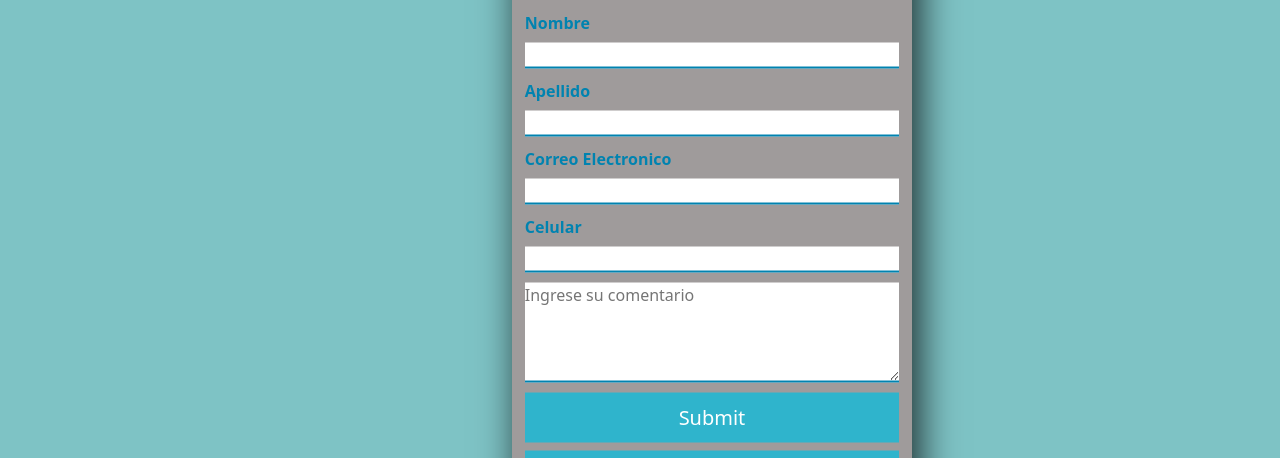
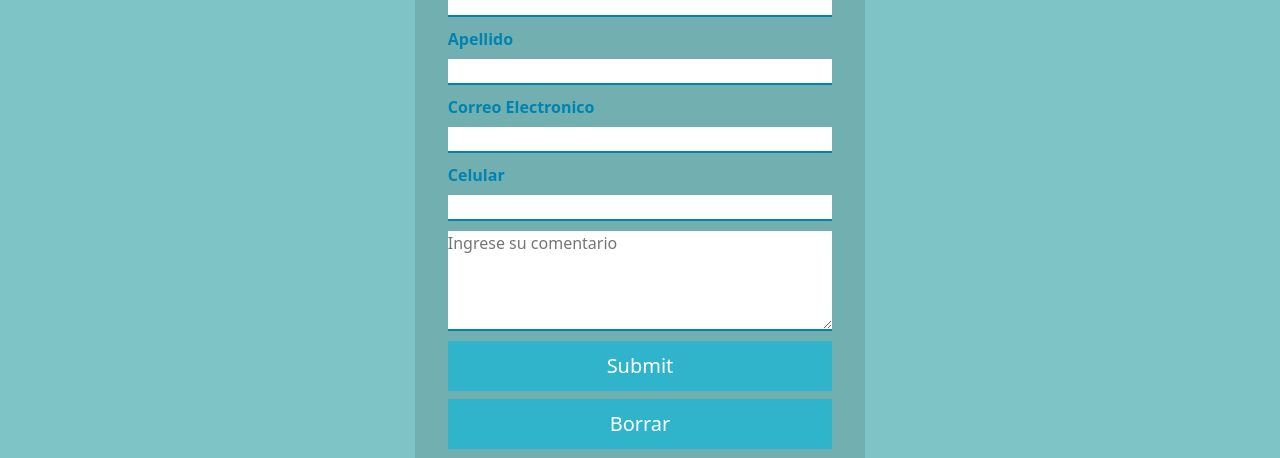
Before and after one commit to aleparodi/proyectofinal, a plain HTML site: page pages/contacto.html in a window 1280 px wide. Shown: the part 240-698 px from the top of the page. Drawn offline with nearby package versions, Linux system fonts and the light colour scheme.

Commit message:
aplicando seo

```diff
--- a/css/estilo.css
+++ b/css/estilo.css
@@ -247,7 +247,7 @@ header {
 
 .card img{
     width: 100%;
-    height: 210px;
+    height: 200px;
 }
 .card .contenido{
     padding: 15px;
@@ -283,24 +283,18 @@ header {
     margin-bottom: 25px;
 }
 .formContacto{
-
-    background-color: #9f9b9b;
-   width: 400px;
-   position: relative;
-   /*top: 50%;
-    left: 50%;*/
-    margin-top: 400px;
-    margin-left: 700px;
-  /*  margin: auto;*/
-    transform: translate(-50%, -50%);
-    box-shadow: 7px 13px 37px rgba(0,0,0,0.8);
+    width: 450px;
+    margin: auto;
+    padding: 10px 20px;
+    box-sizing: border-box;
+    margin-top: 20px;
+    border-radius: 10px;
+   background: rgba(0,0,0,0.1) ;
 }
 .cabezal{
 width: 100%;
 display: flex;
 background-color: #2fb4cc;
-/*overflow: hidden;*/
-
 }
 .textoCabezal{
     font-size: 30px;
@@ -322,6 +316,7 @@ background-color: #2fb4cc;
     font-weight: 700;
 }
 .contact input:not([type=submit], [type=reset]), .contact textarea{
+    width: 100%;
     border: none;
     border-bottom: 2px solid #0083B0;
     margin-bottom: 10px;
@@ -330,7 +325,9 @@ background-color: #2fb4cc;
     color:gray ;
 }
 .contact textarea{
-    min-height: 100px;
+        min-height: 100px;
+        max-height: 200px;
+        max-width: 100%;
 }
 input[type=submit], input[type=reset]{
     padding:10px;
@@ -338,5 +335,15 @@ input[type=submit], input[type=reset]{
     background-color:#2fb4cc;
     color: white;
     font-size: 20px;
+ }
 
+ input[type=submit]:hover, input[type=reset]:hover{
+    box-shadow: 5px 5px 20px rgba(0,0,0,0.4);
+    transform: translateY(-3%);
+ }
+
+@media screen and (max-width: 480px){
+   .formContacto{
+        width: 100%;
+    }
 }
```
Also changed, not shown: index.html (+4 -3 lines), pages/producto.html (+2 -1 lines).
